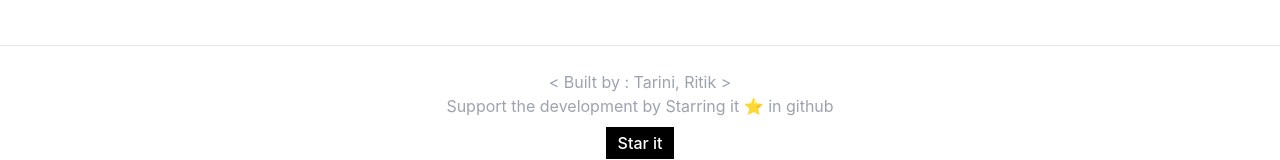
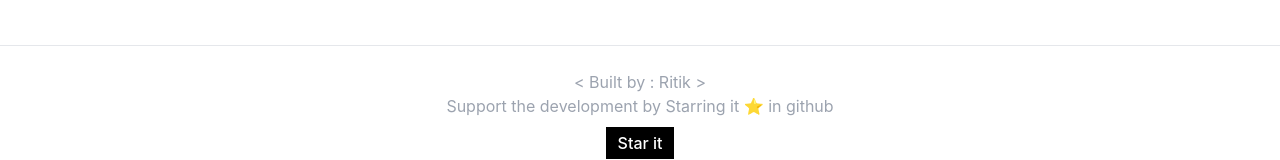
Before and after one commit to ritikkumar-agrawal/smart-travel, a React (Vite) app: page /view-trip/1 in a window 1280 px wide. Shown: the part 687-847 px from the top of the page. Built offline with nearby package versions, Linux system fonts and the light colour scheme; no server answers; the database is empty.

Commit message:
Update Footer.jsx

```diff
--- a/src/components/custom/Footer.jsx
+++ b/src/components/custom/Footer.jsx
@@ -6,7 +6,7 @@
       {/* <hr /> */}
       <hr />
       <br />
-      <h2 className='text-center text-gray-400'> &lt; Built by : Tarini, Ritik &gt; </h2>
+      <h2 className='text-center text-gray-400'> &lt; Built by : Ritik &gt; </h2>
       <h2 className='text-center text-gray-400'> Support the development by Starring it ⭐ in github </h2>
       <div className="flex justify-center py-2">
 {/*         <a  href="https://github.com/tariniprasadsahu/smart-travel-main"> */}
```
